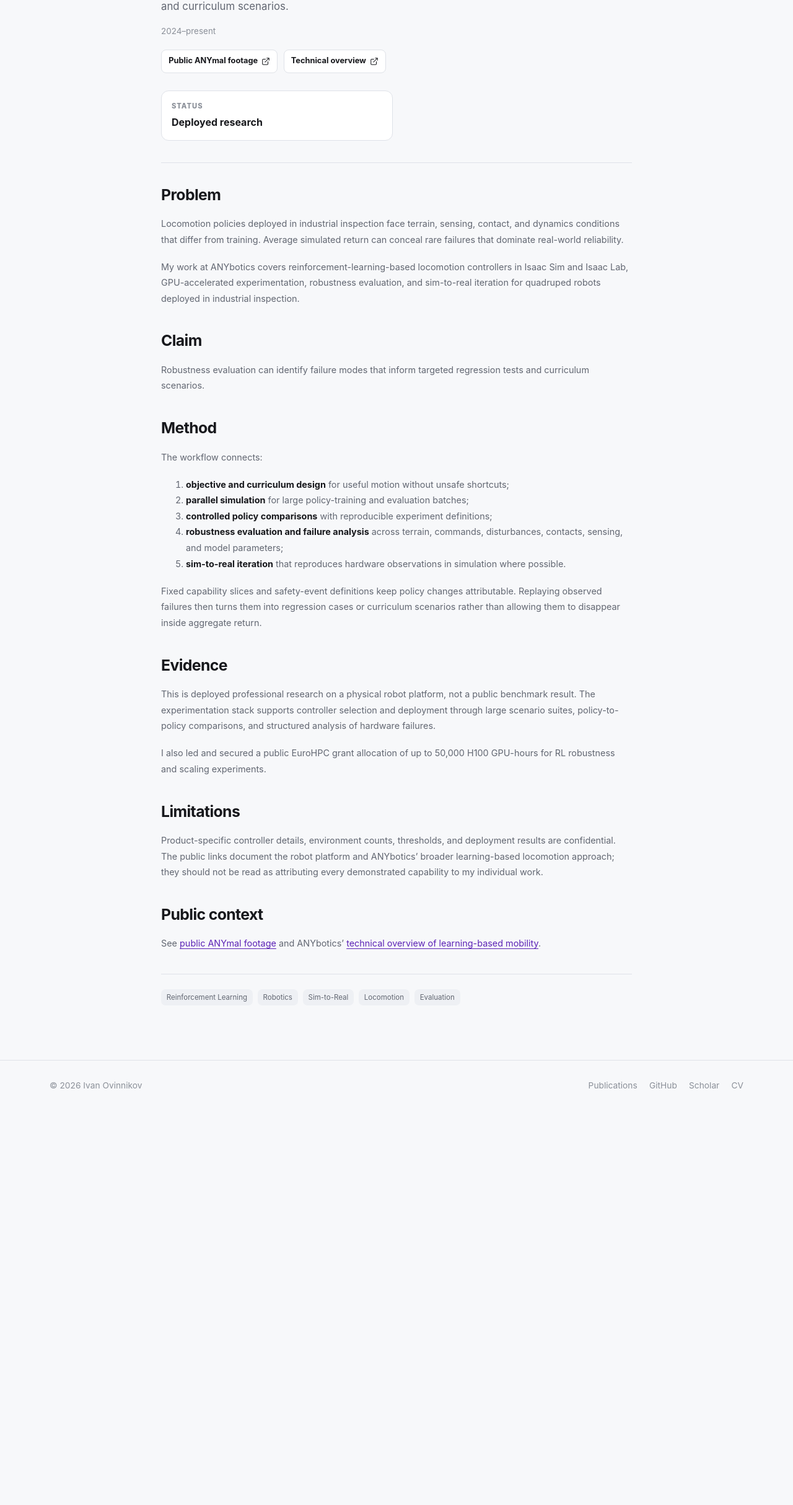
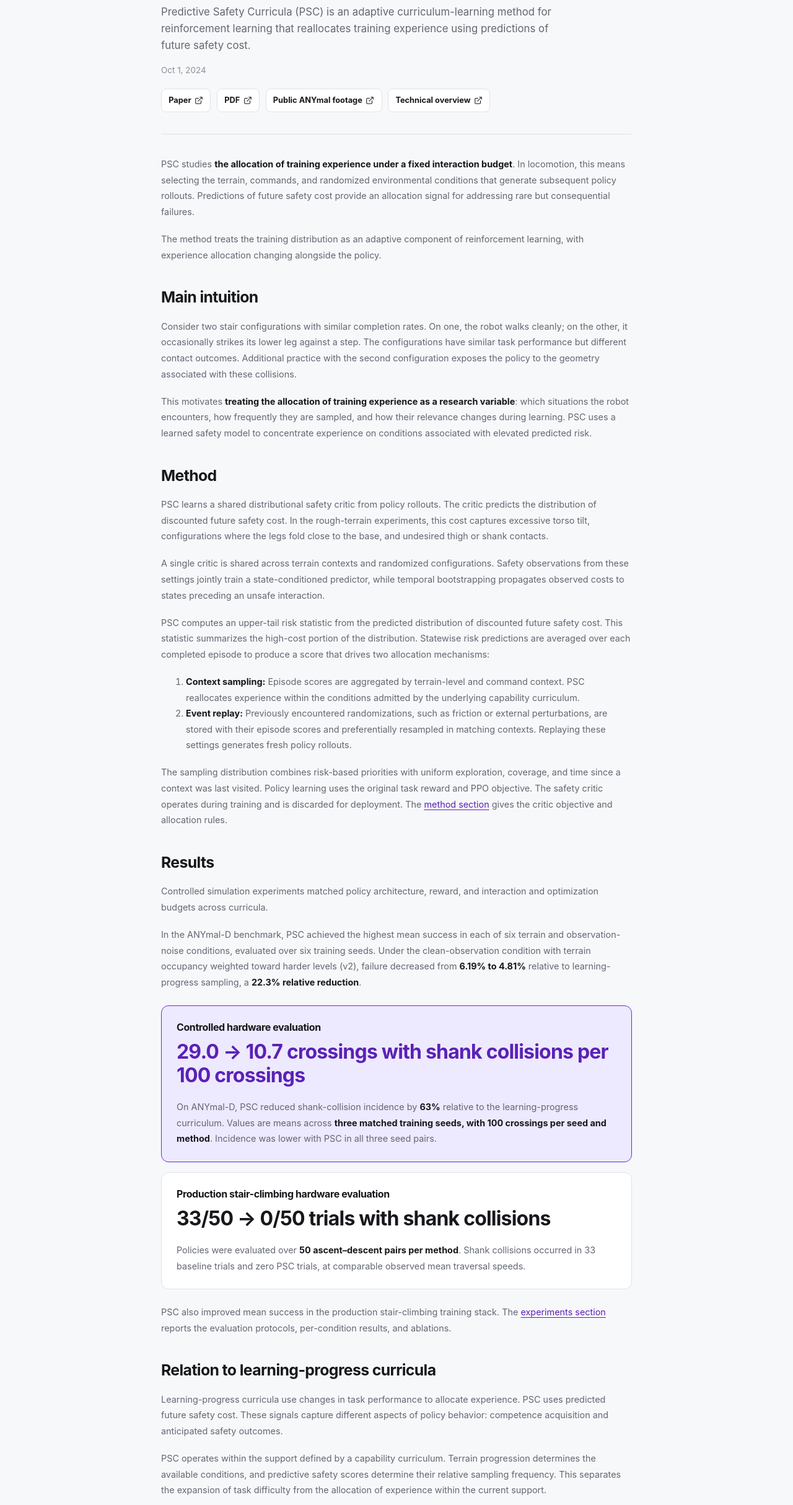
Before and after one commit to iov9000/iov9000.github.io, an Astro site: page /project/quadruped-locomotion in a window 1280 px wide. Shown: the part 372-2800 px from the top of the page at 62% size. Before the commit the page ends 2163 px from the top, so only its background shows below. Built offline with nearby package versions, Linux system fonts and the light colour scheme; Astro itself is replaced by a stand-in of ours.

Commit message:
Add PSC publication and academic project note

```diff
--- a/content/project/quadruped-locomotion/index.md
+++ b/content/project/quadruped-locomotion/index.md
@@ -1,55 +1,80 @@
 ---
-title: Reinforcement Learning for Robust Legged Locomotion
-summary: Training and robustness evaluation for locomotion policies under terrain, sensing, and dynamics shift, using identified failure modes to define targeted evaluation and curriculum scenarios.
-status: Deployed research
-highlight: Physical deployment, robustness evaluation and failure analysis, and large-scale GPU simulation.
+title: Predictive Safety Curricula for Robust Legged Locomotion
+summary: Predictive Safety Curricula (PSC) is an adaptive curriculum-learning method for reinforcement learning that reallocates training experience using predictions of future safety cost.
+highlight: 63% lower shank-collision incidence on ANYmal-D hardware across three matched training seeds.
 date: 2024-10-01
-period: 2024–present
 tags:
   - Reinforcement Learning
+  - Curriculum Learning
   - Robotics
   - Sim-to-Real
   - Locomotion
   - Evaluation
 links:
+  - name: Paper
+    url: https://arxiv.org/abs/2609.37070
+  - name: PDF
+    url: https://arxiv.org/pdf/2609.37070
   - name: Public ANYmal footage
     url: https://www.anybotics.com/robot-demo/
   - name: Technical overview
     url: https://www.anybotics.com/news/superior-robot-mobility-where-ai-meets-the-real-world/
 ---
 
-## Problem
+PSC studies **the allocation of training experience under a fixed interaction budget**. In locomotion, this means selecting the terrain, commands, and randomized environmental conditions that generate subsequent policy rollouts. Predictions of future safety cost provide an allocation signal for addressing rare but consequential failures.
 
-Locomotion policies deployed in industrial inspection face terrain, sensing, contact, and dynamics conditions that differ from training. Average simulated return can conceal rare failures that dominate real-world reliability.
+The method treats the training distribution as an adaptive component of reinforcement learning, with experience allocation changing alongside the policy.
 
-My work at ANYbotics covers reinforcement-learning-based locomotion controllers in Isaac Sim and Isaac Lab, GPU-accelerated experimentation, robustness evaluation, and sim-to-real iteration for quadruped robots deployed in industrial inspection.
+## Main intuition
 
-## Claim
+Consider two stair configurations with similar completion rates. On one, the robot walks cleanly; on the other, it occasionally strikes its lower leg against a step. The configurations have similar task performance but different contact outcomes. Additional practice with the second configuration exposes the policy to the geometry associated with these collisions.
 
-Robustness evaluation can identify failure modes that inform targeted regression tests and curriculum scenarios.
+This motivates **treating the allocation of training experience as a research variable**: which situations the robot encounters, how frequently they are sampled, and how their relevance changes during learning. PSC uses a learned safety model to concentrate experience on conditions associated with elevated predicted risk.
 
 ## Method
 
-The workflow connects:
+PSC learns a shared distributional safety critic from policy rollouts. The critic predicts the distribution of discounted future safety cost. In the rough-terrain experiments, this cost captures excessive torso tilt, configurations where the legs fold close to the base, and undesired thigh or shank contacts.
 
-1. **objective and curriculum design** for useful motion without unsafe shortcuts;
-2. **parallel simulation** for large policy-training and evaluation batches;
-3. **controlled policy comparisons** with reproducible experiment definitions;
-4. **robustness evaluation and failure analysis** across terrain, commands, disturbances, contacts, sensing, and model parameters;
-5. **sim-to-real iteration** that reproduces hardware observations in simulation where possible.
+A single critic is shared across terrain contexts and randomized configurations. Safety observations from these settings jointly train a state-conditioned predictor, while temporal bootstrapping propagates observed costs to states preceding an unsafe interaction.
 
-Fixed capability slices and safety-event definitions keep policy changes attributable. Replaying observed failures then turns them into regression cases or curriculum scenarios rather than allowing them to disappear inside aggregate return.
+PSC computes an upper-tail risk statistic from the predicted distribution of discounted future safety cost. This statistic summarizes the high-cost portion of the distribution. Statewise risk predictions are averaged over each completed episode to produce a score that drives two allocation mechanisms:
 
-## Evidence
+1. **Context sampling:** Episode scores are aggregated by terrain-level and command context. PSC reallocates experience within the conditions admitted by the underlying capability curriculum.
+2. **Event replay:** Previously encountered randomizations, such as friction or external perturbations, are stored with their episode scores and preferentially resampled in matching contexts. Replaying these settings generates fresh policy rollouts.
 
-This is deployed professional research on a physical robot platform, not a public benchmark result. The experimentation stack supports controller selection and deployment through large scenario suites, policy-to-policy comparisons, and structured analysis of hardware failures.
+The sampling distribution combines risk-based priorities with uniform exploration, coverage, and time since a context was last visited. Policy learning uses the original task reward and PPO objective. The safety critic operates during training and is discarded for deployment. The [method section](https://arxiv.org/html/2609.37070v1#S2) gives the critic objective and allocation rules.
 
-I also led and secured a public EuroHPC grant allocation of up to 50,000 H100 GPU-hours for RL robustness and scaling experiments.
+## Results
 
-## Limitations
+Controlled simulation experiments matched policy architecture, reward, and interaction and optimization budgets across curricula.
 
-Product-specific controller details, environment counts, thresholds, and deployment results are confidential. The public links document the robot platform and ANYbotics' broader learning-based locomotion approach; they should not be read as attributing every demonstrated capability to my individual work.
+In the ANYmal-D benchmark, PSC achieved the highest mean success in each of six terrain and observation-noise conditions, evaluated over six training seeds. Under the clean-observation condition with terrain occupancy weighted toward harder levels (v2), failure decreased from **6.19% to 4.81%** relative to learning-progress sampling, a **22.3% relative reduction**.
 
-## Public context
+<div class="psc-results">
+  <section class="psc-result psc-result-primary" aria-labelledby="psc-controlled-hardware">
+    <h3 id="psc-controlled-hardware">Controlled hardware evaluation</h3>
+    <p class="psc-result-metric">29.0 → 10.7 crossings with shank collisions per 100 crossings</p>
+    <p>On ANYmal-D, PSC reduced shank-collision incidence by <strong>63%</strong> relative to the learning-progress curriculum. Values are means across <strong>three matched training seeds, with 100 crossings per seed and method</strong>. Incidence was lower with PSC in all three seed pairs.</p>
+  </section>
+  <section class="psc-result" aria-labelledby="psc-production-validation">
+    <h3 id="psc-production-validation">Production stair-climbing hardware evaluation</h3>
+    <p class="psc-result-metric">33/50 → 0/50 trials with shank collisions</p>
+    <p>Policies were evaluated over <strong>50 ascent–descent pairs per method</strong>. Shank collisions occurred in 33 baseline trials and zero PSC trials, at comparable observed mean traversal speeds.</p>
+  </section>
+</div>
 
-See [public ANYmal footage](https://www.anybotics.com/robot-demo/) and ANYbotics' [technical overview of learning-based mobility](https://www.anybotics.com/news/superior-robot-mobility-where-ai-meets-the-real-world/).
+PSC also improved mean success in the production stair-climbing training stack. The [experiments section](https://arxiv.org/html/2609.37070v1#S3) reports the evaluation protocols, per-condition results, and ablations.
+
+## Relation to learning-progress curricula
+
+Learning-progress curricula use changes in task performance to allocate experience. PSC uses predicted future safety cost. These signals capture different aspects of policy behavior: competence acquisition and anticipated safety outcomes.
+
+PSC operates within the support defined by a capability curriculum. Terrain progression determines the available conditions, and predictive safety scores determine their relative sampling frequency. This separates the expansion of task difficulty from the allocation of experience within the current support.
+
+## Discussion
+
+The safety-cost definition and environment parameterization specify the outcomes and conditions that guide allocation. On ANYmal-D hardware, lower shank-collision incidence was accompanied by more foot scuffs than under learning-progress sampling. Foot scuffs were absent from the safety cost, illustrating how the choice of cost shapes the resulting contact behavior.
+
+Ablations yielded higher mean success with predictive upper-tail priorities than with predictive mean or empirical tail priorities, with variation across training seeds. These results motivate further study of the relationship between safety-cost design, predictive estimation, and experience allocation. Extensions include modeling multiple safety outcomes and generating new training conditions from predicted policy weaknesses.
+
+[Read the paper](https://arxiv.org/abs/2609.37070) · [Publication and citation](/publication/ovinnikov-2026-predictive-safety-curricula/)
--- /dev/null
+++ b/content/publication/ovinnikov-2026-predictive-safety-curricula/index.md
@@ -0,0 +1,27 @@
+---
+title: Predictive Safety Curricula for Robust Legged Locomotion
+authors:
+- Ivan Ovinnikov
+- Pascal Sutter
+- Christian Gehring
+- Jordis Herrmann
+date: '2026-09-29'
+publication_types:
+- manuscript
+publication: 'arXiv preprint'
+featured: true
+summary: Predictive safety critics guide terrain sampling and randomized-event replay for robust legged locomotion, reducing shank-collision incidence by 63% on ANYmal-D hardware relative to a learning-progress curriculum.
+links:
+- name: arXiv
+  url: https://arxiv.org/abs/2609.37070
+- name: PDF
+  url: https://arxiv.org/pdf/2609.37070
+---
+
+**Status:** Preprint.
+
+**Summary:** Predictive Safety Curricula (PSC) learns a distributional safety critic from policy rollouts and uses predicted future safety costs to prioritize terrain contexts and replay randomized events. It changes the training distribution while preserving the task reward and policy-optimization objective.
+
+PSC improves reliability in controlled rough-terrain experiments and transfers to two production locomotion stacks. On ANYmal-D hardware, shank-collision incidence falls by 63% relative to a learning-progress curriculum across three matched training seeds, with a reduction in every seed. On the production stair-climbing platform, no shank collisions were observed in 50 ascent–descent pairs, compared with 33 of 50 trials for the baseline.
+
+See the related [locomotion project](/project/quadruped-locomotion/).
--- a/src/styles/global.css
+++ b/src/styles/global.css
@@ -335,6 +335,13 @@ button, input { font: inherit; }
 .prose a { color: var(--accent-strong); text-decoration: underline; text-underline-offset: .2em; }
 .prose strong { color: var(--text); }
 .prose blockquote { padding-left: 1rem; border-left: 3px solid var(--accent); }
+.psc-results { display: grid; gap: 1rem; margin: 1.5rem 0; }
+.psc-result { padding: clamp(1rem, 3vw, 1.5rem); border: 1px solid var(--border); border-radius: .75rem; background: var(--surface); }
+.psc-result-primary { border-color: var(--accent); background: var(--accent-soft); }
+.psc-result h3 { margin: 0 0 .7rem; font-size: 1rem; }
+.psc-result .psc-result-metric { margin: 0 0 .8rem; color: var(--text); font-size: clamp(1.4rem, 4vw, 2rem); font-weight: 750; line-height: 1.2; letter-spacing: -.025em; }
+.psc-result-primary .psc-result-metric { color: var(--accent-strong); }
+.psc-result > :last-child { margin-bottom: 0; }
 .research-figure { margin: 1.75rem 0; }
 .research-figure > a { display: block; }
 .research-figure img { width: 100%; border: 1px solid var(--border); border-radius: .65rem; background: #fff; }
```
Also changed, not shown: 3 other files.
